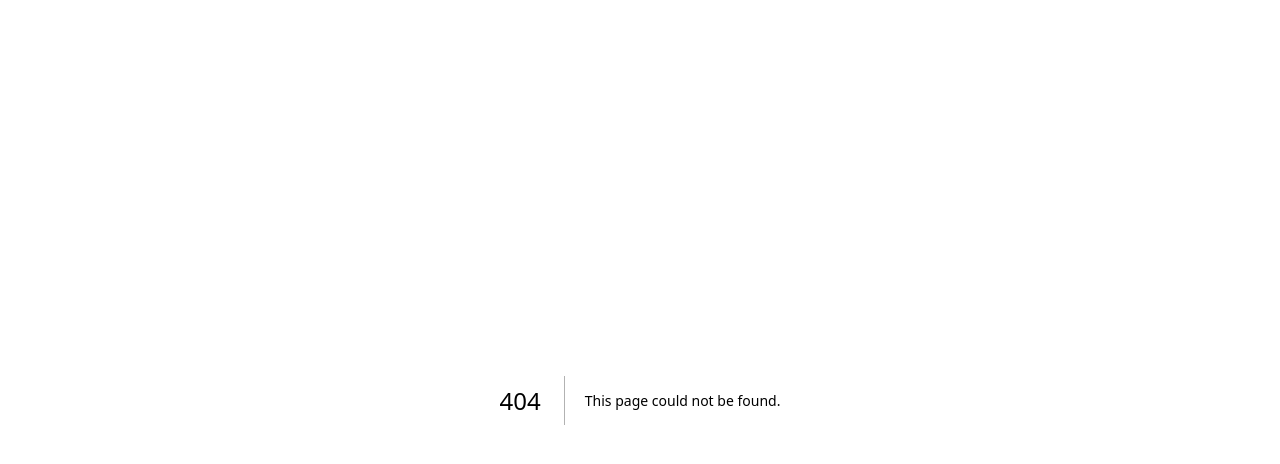
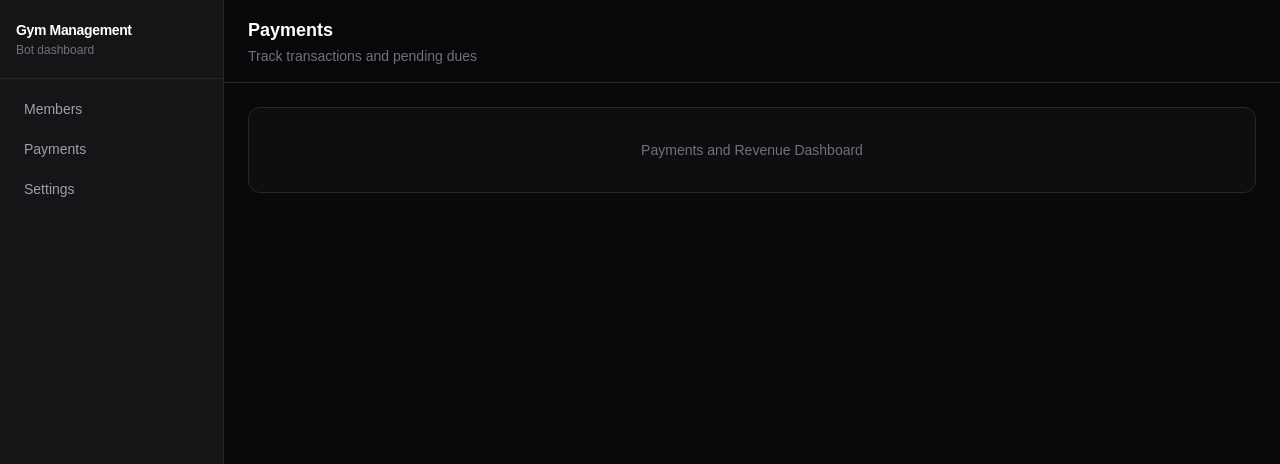
Before and after one commit to KshitijMondal/gym-bot, a Next.js app: page /payments in a window 1280 px wide. Before the commit this address had no page. Shown: the top 464 px of the page. Built offline with nearby package versions, Linux system fonts and the light colour scheme.

Commit message:
Completed core routing for payments and settings pages

```diff
--- /dev/null
+++ b/app/payments/page.tsx
@@ -0,0 +1,23 @@
+import { Sidebar } from "@/components/Sidebar";
+
+export default function PaymentsPage() {
+  return (
+    <div className="flex min-h-screen bg-zinc-950 text-zinc-100">
+      <Sidebar />
+
+      <main className="min-w-0 flex-1 overflow-auto">
+        <header className="border-b border-zinc-800 bg-zinc-950/80 px-6 py-4 backdrop-blur-sm">
+          <h1 className="text-lg font-semibold text-white">Payments</h1>
+          <p className="mt-0.5 text-sm text-zinc-500">
+            Track transactions and pending dues
+          </p>
+        </header>
+        <div className="p-6">
+          <div className="rounded-xl border border-zinc-800 bg-zinc-900/40 p-8 text-center text-sm text-zinc-500">
+            Payments and Revenue Dashboard
+          </div>
+        </div>
+      </main>
+    </div>
+  );
+}
--- /dev/null
+++ b/app/settings/page.tsx
@@ -0,0 +1,23 @@
+import { Sidebar } from "@/components/Sidebar";
+
+export default function SettingsPage() {
+  return (
+    <div className="flex min-h-screen bg-zinc-950 text-zinc-100">
+      <Sidebar />
+
+      <main className="min-w-0 flex-1 overflow-auto">
+        <header className="border-b border-zinc-800 bg-zinc-950/80 px-6 py-4 backdrop-blur-sm">
+          <h1 className="text-lg font-semibold text-white">Settings</h1>
+          <p className="mt-0.5 text-sm text-zinc-500">
+            Manage gym profile and bot preferences
+          </p>
+        </header>
+        <div className="p-6">
+          <div className="rounded-xl border border-zinc-800 bg-zinc-900/40 p-8 text-center text-sm text-zinc-500">
+            System Configuration Options
+          </div>
+        </div>
+      </main>
+    </div>
+  );
+}
```
